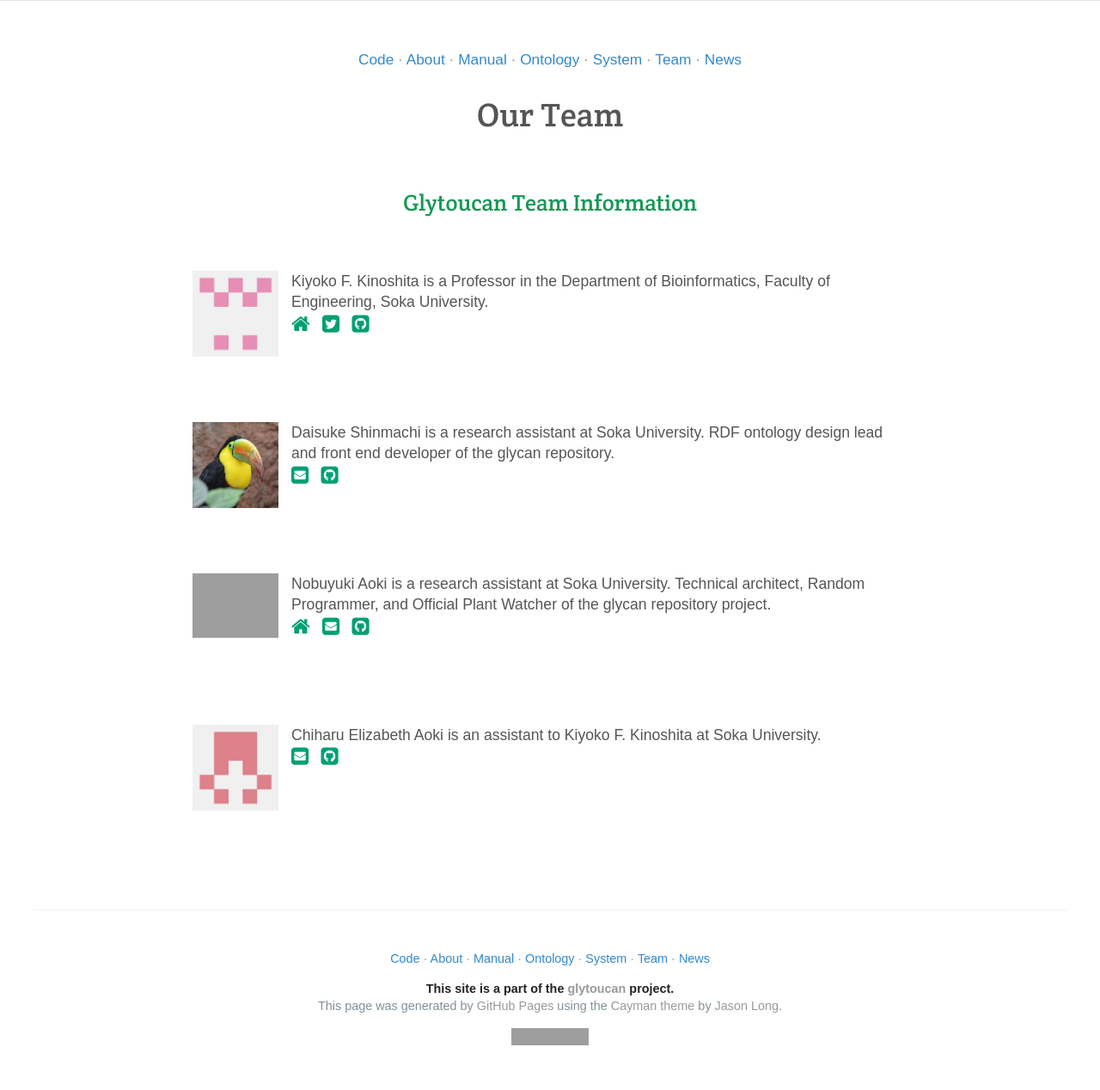
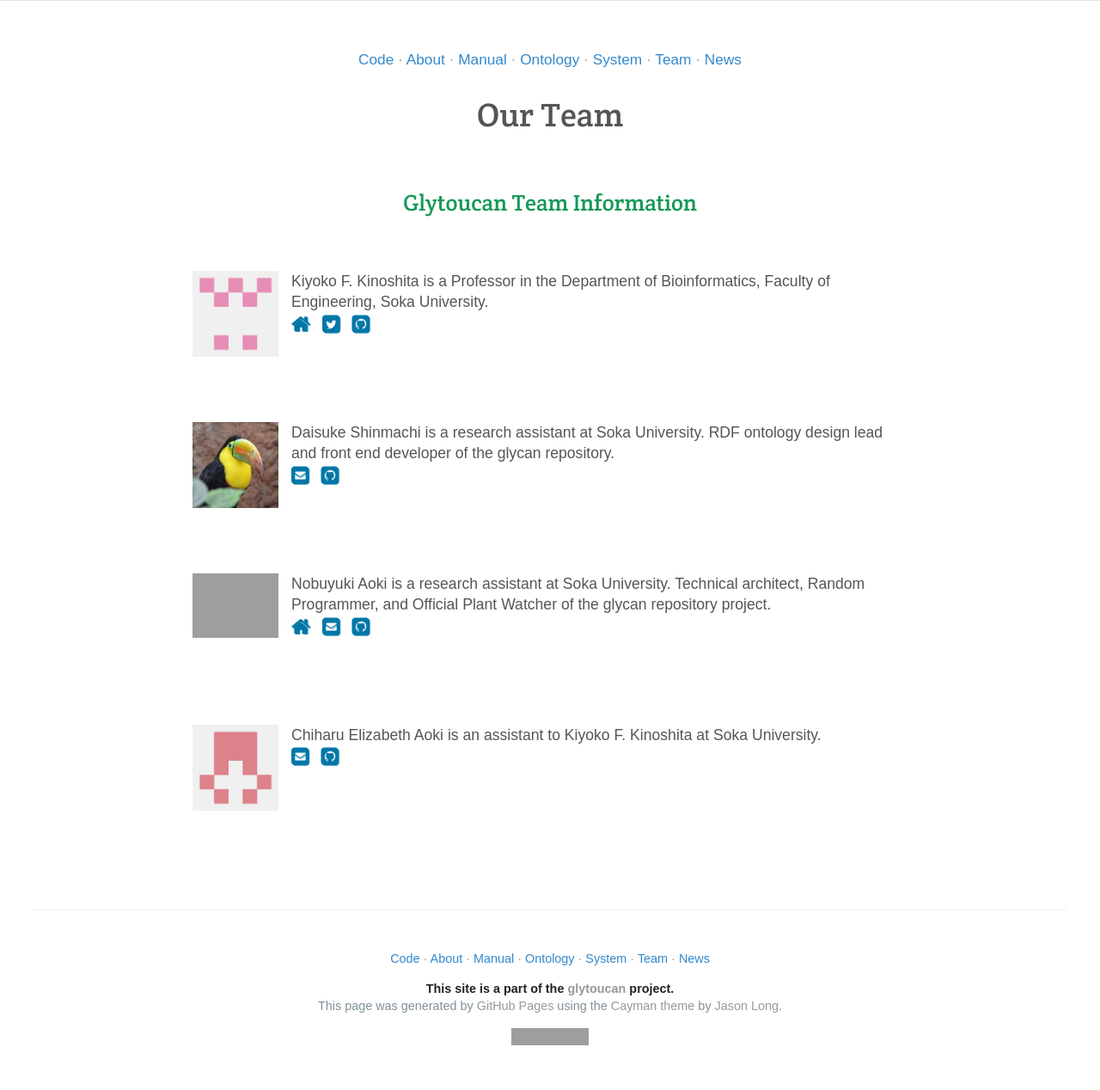
Before and after one commit to glytoucan/glytoucan, a Jekyll site: the page built from team/index.md, in a window 1280 px wide. Shown: the whole page at 86% size. Built offline with Jekyll 4.4.1, drawn with Linux system fonts in a browser that asks for light colours; nearby versions of some CDN libraries; grey boxes are pictures that could not be loaded.

Commit message:
Update contact-info.html
added hover color

```diff
--- a/_includes/contact-info.html
+++ b/_includes/contact-info.html
@@ -1,3 +1,11 @@
+<style>
+.fa-home:hover { color: #85b9f3; }
+.fa-envelope-square:hover { color: #85b9f3; }
+.fa-twitter-square:hover { color: #85b9f3; }
+.fa-github-square:hover { color: #85b9f3; }
+</style>
+
+
 {% assign author = include.name %}
 
 {% for member in site.data.authors %}
@@ -8,16 +16,16 @@
 {{ member.bio }}
 <br/>
 	{% if member.url %}
-		<a href="{{member.url}}"><i class="fa fa-home fa-lg" style="color: #019F73"></i></a>
+		<a href="{{member.url}}"><i class="fa fa-home fa-lg" style="color: #0277a7; text-shadow: 1px 1px 1px;"></i></a>
 	{% endif %}
 	{% if member.email %}
-		<a href="mailto:{{member.email}}"><i class="fa fa-envelope-square fa-lg" style="color: #019F73"></i></a>
+		<a href="mailto:{{member.email}}"><i class="fa fa-envelope-square fa-lg" style="color: #0277a7; text-shadow: 1px 1px 1px;"></i></a>
 	{% endif %}
 	{% if member.twitter %}
-		<a href="http://twitter.com/{{member.twitter}}"><i class="fa fa-twitter-square fa-lg" style="color: #019F73"></i></a>
+		<a href="http://twitter.com/{{member.twitter}}"><i class="fa fa-twitter-square fa-lg" style="color: #0277a7; text-shadow: 1px 1px 1px;"></i></a>
 	{% endif %}
 	{% if member.github %}
-		<a href="http://github.com/{{member.github}}"><i class="fa fa-github-square fa-lg" style="color: #019F73"></i></a>
+		<a href="http://github.com/{{member.github}}"><i class="fa fa-github-square fa-lg" style="color: #0277a7; text-shadow: 1px 1px 1px;"></i></a>
 	{% endif %}
 {% endif %}
 {% endfor %}
```
